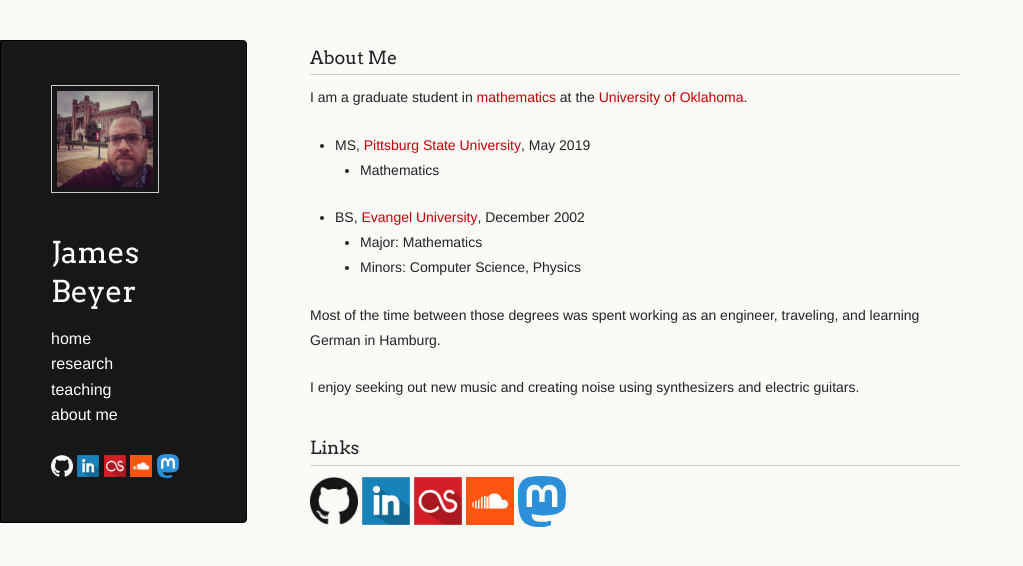
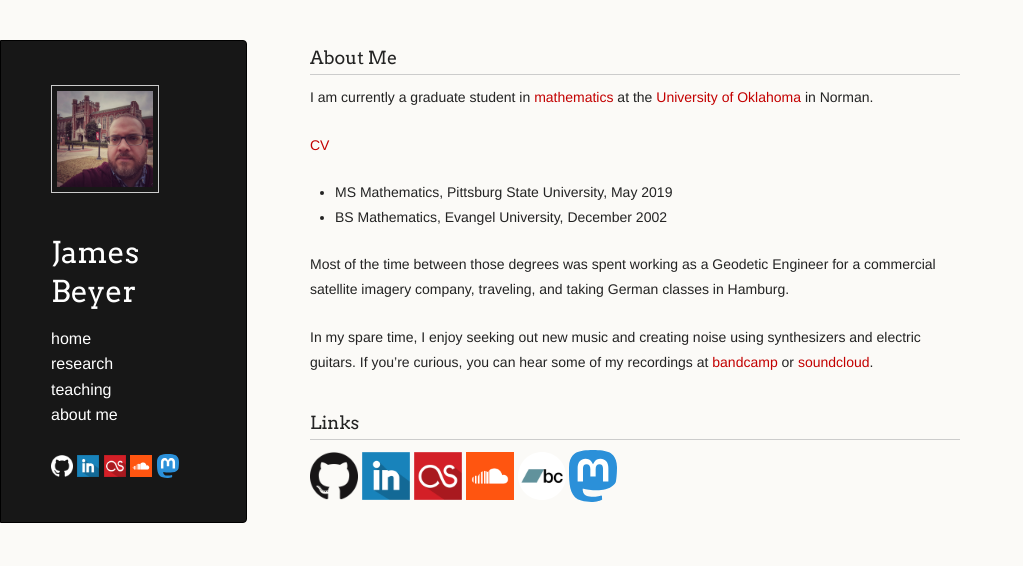
Before and after one commit to jebeyer/jebeyer.github.io, a Jekyll site: the page built from about.md, in a window 1280 px wide. Shown: the top 566 px of the page, without its empty margins (0-1023 px from the left). Built offline with Jekyll 4.4.1, drawn with Linux system fonts in a browser that asks for light colours; a script that is not in the unit is left out; our own code applies the rules of GitHub Pages for plain Markdown files.

Commit message:
added cv and bandcamp links

```diff
--- a/about.md
+++ b/about.md
@@ -4,23 +4,22 @@ layout: default
 
 ### About Me
 
-I am a graduate student in [mathematics](http://math.ou.edu/) at the [University of Oklahoma](http://www.ou.edu/).
+I am currently a graduate student in [mathematics](http://math.ou.edu/) at the [University of Oklahoma](http://www.ou.edu/) in Norman.
 
-- MS, [Pittsburg State University](https://pittstate.edu/), May 2019
-    * Mathematics
+[CV](https://drive.google.com/file/d/1GteexAMUcl4p-Qd1MuFYPjpGtCoITJp4/view?usp=sharing)
 
-- BS, [Evangel University](https://www.evangel.edu/), December 2002
-    * Major: Mathematics
-    * Minors: Computer Science, Physics
+- MS Mathematics, Pittsburg State University, May 2019
+- BS Mathematics, Evangel University, December 2002
 
-Most of the time between those degrees was spent working as an engineer, traveling, and learning German in Hamburg.
+Most of the time between those degrees was spent working as a Geodetic Engineer for a commercial satellite imagery company, traveling, and taking German classes in Hamburg.
 
-I enjoy seeking out new music and creating noise using synthesizers and electric guitars.
+In my spare time, I enjoy seeking out new music and creating noise using synthesizers and electric guitars. If you're curious, you can hear some of my recordings at [bandcamp](https://whistlingkitty.bandcamp.com) or [soundcloud](https://soundcloud.com/whistlingkitty).
 
 ### Links
 
 <a href="https://github.com/jebeyer"><img src="./assets/GitHub-Mark-120px-plus.png" alt="GitHub" width="48"/></a>
 <a href="https://www.linkedin.com/in/james-beyer-72558767"><img src="./assets/linkedin-icon-512.png" alt="LinkedIn" width="48"/></a>
 <a href="https://www.last.fm/user/blahquaker"><img src="./assets/lastfm-icon-512.png" alt="Last.fm" width="48"/></a>
-<a href="https://soundcloud.com/whistlingkitty"><img src="./assets/soundcloud-icon.png" alt="Last.fm" width="48"/></a>
+<a href="https://soundcloud.com/whistlingkitty"><img src="./assets/soundcloud-icon.png" alt="Soundcloud" width="48"/></a>
+<a href="https://whistlingkitty.bandcamp.com"><img src="./assets/bandcamp-button-bc-circle-whitecolor-512.png" alt="Bandcamp" width="48"/></a>
 <a rel="me" href="https://mathstodon.xyz/@jebeyer"><img src="./assets/mastodon_logo.svg" alt="Mastodon" width="48"/></a>
```
